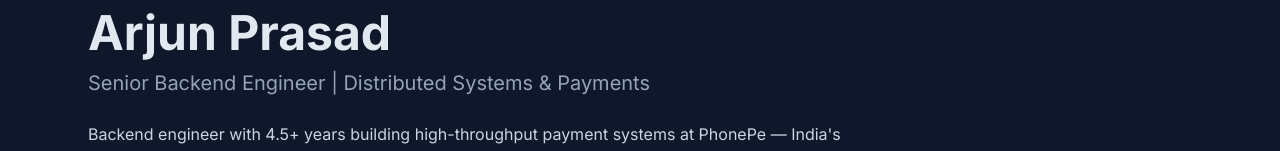
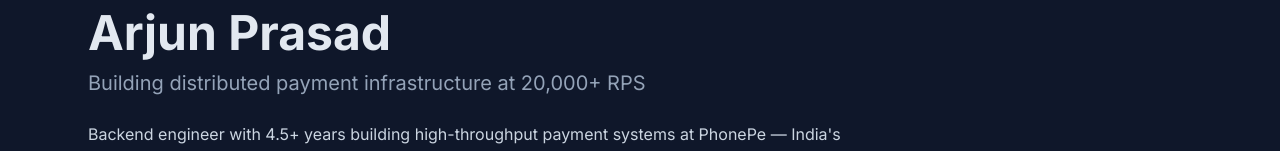
Before and after one commit to arjunprsd/portfolio, a Next.js app: page / in a window 1280 px wide. Shown: the part 131-282 px from the top of the page. Built offline with nearby package versions, Linux system fonts and the light colour scheme.

Commit message:
update hero subtitle

```diff
--- a/src/app/data/portfolio.ts
+++ b/src/app/data/portfolio.ts
@@ -1,6 +1,6 @@
 export const personalInfo = {
   name: "Arjun Prasad",
-  title: "Senior Backend Engineer | Distributed Systems & Payments",
+  title: "Building distributed payment infrastructure at 20,000+ RPS",
   email: "arjunpd1998@gmail.com",
   phone: "+91 8860741978",
   linkedin: "https://www.linkedin.com/in/arjunprsd/",
```
